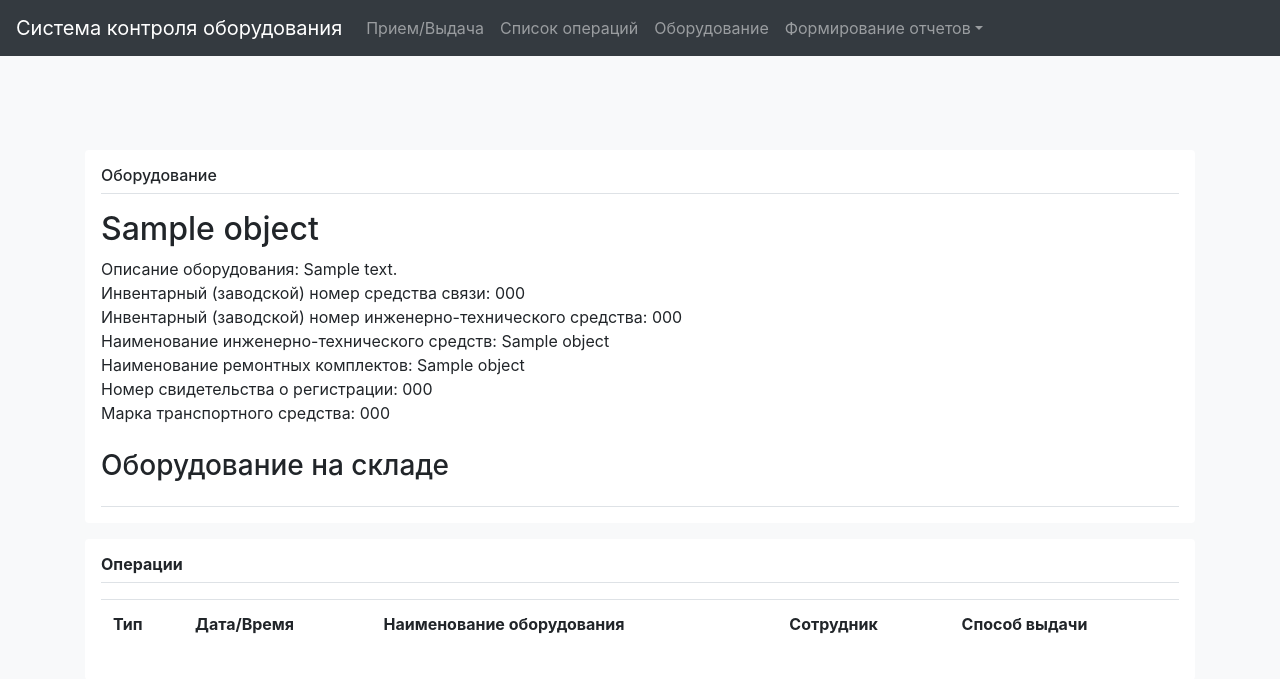
After one commit to Rockstreet/hardcontrol, a Django app: page /hard_detail/1 in a window 1280 px wide. The commit adds this page. Shown: the top 679 px of the page. Run offline with Django 3.2, Linux system fonts and the light colour scheme; tables that the repository leaves empty hold one stand-in row (values such as "Sample post"); lists and menus that the app fills with data are empty; some libraries are stand-ins or nearby versions.

Commit message:
Список операций

```diff
--- a/hardcontrol/templates/base.html
+++ b/hardcontrol/templates/base.html
@@ -30,14 +30,16 @@
 
       <div class="navbar-collapse offcanvas-collapse" id="navbarsExampleDefault">
         <ul class="navbar-nav mr-auto">
-          <li class="nav-item active">
-            <a class="nav-link" href="#">Прием/Выдача <span class="sr-only">(current)</span></a>
+        {% url 'index' as url %}
+          <li class="nav-item {% if request.path == url %} active {% endif %}">
+            <a class="nav-link" href="{{ url }}">Прием/Выдача <span class="sr-only">(current)</span></a>
+          </li>
+        {% url 'list_operations' as url %}
+          <li class="nav-item {% if request.path == url %} active {% endif %}">
+            <a class="nav-link" href="{{ url }}">Список операций</a>
           </li>
           <li class="nav-item">
-            <a class="nav-link" href="#">Список операций</a>
-          </li>
-          <li class="nav-item">
-            <a class="nav-link" href="">Работа с оборудованием</a>
+            <a class="nav-link" href="">Оборудование</a>
           </li>
 
 {#            <li class="nav-item">#}
@@ -77,7 +79,25 @@
 
   <script language="JavaScript">
 
-        function rem_item(id)
+
+
+      function hard_input(id,manual)
+      {
+          $.get('hard_input/', {hard_id: id, worker_id:$('#worker_id').val()}, function(data){
+
+                $('#inputrem'+data).remove();
+
+                });
+
+          alert('Оборудование принято');
+          window.location.href='/';
+
+      }
+
+
+
+
+      function rem_item(id)
         {
 
             $("#item"+id).remove();
@@ -102,6 +122,9 @@
                 $('#worker_id').val(data.pk);
 
                 get_worker_hard(data.pk);
+
+                $("#give_hard_btn").removeAttr('disabled');
+                $("#input_hard_btn").removeAttr('disabled');
 
                 });
 
@@ -145,7 +168,7 @@
                   {#'          </div>');#}
 
 
-                       $('#hardw_list_input').append('<tr><td>'+data2.fields.title+'</td><td align="center">'+a+'</td><td align="center"><input type="checkbox" disabled="disabled" class=""></td><td align="center"><input type="checkbox" class=""></td></tr>');
+                       $('#hardw_list_input').append('<tr id="inputrem'+data2.pk+'"><td>'+data2.fields.title+'</td><td align="center">'+a+'</td><td align="center"><input type="checkbox" disabled="disabled" class=""></td><td align="center"><input type="checkbox" value="'+data2.pk+'" class="select_manual"></td></tr>');
 
 
 
@@ -244,9 +267,12 @@
 
                 });
 
-            $('#in_pocess').remove();
+            {#$('#in_pocess').remove();#}
+            {##}
+            {#$('#sucess').attr('class','d-block text-right mt-3');#}
 
-            $('#sucess').attr('class','d-block text-right mt-3');
+                alert('Оборудование выдано');
+                window.location.href='/';
 
 
             });
@@ -259,7 +285,15 @@
 
          $('#input_hard_btn').click(function () {
 
-             alert('Прием оборудования');
+
+             $(".select_manual:checkbox:checked").each(function () {
+
+                 hard_input($(this).val(),1);
+
+             });
+
+
+
          });
 
       });
--- /dev/null
+++ b/hardcontrol/templates/hardcontrol/hard_detail.html
@@ -0,0 +1,112 @@
+{% extends "base.html" %}
+{% load staticfiles %}
+{% block content %}
+
+    <div class="mt-3 p-3 bg-white rounded box-shadow">
+        <h6 class="border-bottom border-gray pb-2 mb-0">Оборудование</h6>
+        <div class="media  pt-3">
+
+            <div class="media-body pb-3 mb-0 border-bottom border-gray">
+
+            <h2>{{ hard_objects.title }}</h2>
+
+                {% if hard_objects.meta_description %}Описание оборудования: {{ hard_objects.meta_description }}<br>{% endif %}
+                {% if hard_objects.number1 %}Инвентарный (заводской) номер средства связи: {{ hard_objects.number1 }}<br>{% endif %}
+                {% if hard_objects.number2 %}Инвентарный (заводской) номер инженерно-технического средства: {{ hard_objects.number2 }}<br>{% endif %}
+                {% if hard_objects.name %}Наименование инженерно-технического средств: {{ hard_objects.name }}<br>{% endif %}
+                {% if hard_objects.name_rem %}Наименование ремонтных комплектов: {{ hard_objects.name_rem }}<br>{% endif %}
+                {% if hard_objects.number_reg %}Номер свидетельства о регистрации: {{ hard_objects.number_reg}}<br>{% endif %}
+                {% if hard_objects.number_name %}Марка транспортного средства: {{ hard_objects.number_name}}<br>{% endif %}
+                <br>
+
+            {%  if hard_objects.status %}
+                <h3>Оборудование на складе</h3>
+            {% else %}
+
+                <b>Оборудование выдано</b>: <a href="#">{{ this_worker.first_name }} {{ this_worker.last_name }}</a>
+                <br>
+                <b>Дата выдачи:</b> {{ this_worker_data }}
+
+
+
+             {% endif %}
+
+
+
+
+            </div>
+        </div>
+    </div>
+
+
+    <div class="mt-3 p-3 bg-white rounded box-shadow">
+        <h6 class="border-bottom border-gray pb-2 mb-0"><b>Операции</b></h6>
+        <div class="media  pt-3">
+
+            <table class="media-body pb-3 mb-0 border-bottom border-gray">
+
+            <table class="table">
+                <tr>
+                    <th>
+                        Тип
+                    </th>
+                    <th>
+                        Дата/Время
+                    </th>
+                    <th>
+                        Наименование оборудования
+                    </th>
+                    <th>
+                        Сотрудник
+                    </th>
+                    <th>
+                        Способ выдачи
+                    </th>
+                </tr>
+
+
+ {% for list in hardtransaction_list %}
+
+<tr {% if list.type %}class="table-danger"{% else %} class="table-success"{% endif %}>
+<td>
+{% if list.type %}Выдача{% else %}
+    Прием
+{% endif %}
+</td>
+
+        <td>
+            {{ list.datetime }}
+        </td>
+<td>
+
+    {{ list.hard_id }}
+
+</td>
+
+<td>
+            {{ list.worker_id.first_name }} {{ list.worker_id.last_name }}
+        </td>
+
+<td>
+{% if list.select_auto %}По RFID{% else %}
+    Вручную
+{% endif %}
+</td>
+
+
+     </tr>
+
+
+ {% endfor  %}
+
+</table>
+
+
+            </div>
+        </div>
+    </div>
+
+
+
+
+{% endblock %}
--- a/hardcontrol/urls.py
+++ b/hardcontrol/urls.py
@@ -31,4 +31,10 @@ urlpatterns = [
     path('get_worker/', views.get_worker, name='get_worker'),
     path('get_worker_hard/', views.get_worker_hard, name='get_worker_hard'),
     path('get_hard_object/', views.get_hard_object, name='get_hard_object'),
+    path('hard_input/', views.hard_input, name='hard_input'),
+    path('list_operations/', views.ListOperations.as_view(), name='list_operations'),
+    path('hard_detail/<pk>', views.HardDetail.as_view(), name='hard_detail'),
+
+
+
 ]
--- a/hardcontrol/views.py
+++ b/hardcontrol/views.py
@@ -69,6 +69,41 @@ class Register_user(generic.CreateView):
 		return True
 
 
+class ListOperations(generic.ListView):
+
+
+    model = HardTransaction
+    ordering = ['-datetime']
+    template_name = 'hardcontrol/list_operations.html'
+
+    def get_context_data(self, **kwargs):
+        context = super(ListOperations, self).get_context_data(**kwargs)
+        return context
+
+class HardDetail(generic.DetailView):
+
+    model = Hard_objects
+    template_name = 'hardcontrol/hard_detail.html'
+
+    def get_context_data(self, **kwargs):
+        context = super(HardDetail, self).get_context_data(**kwargs)
+
+        if self.object.status==False:
+            context['this_worker'] = HardOnWorker.objects.filter(hard_id=self.object.pk).last().worker_id
+            context['this_worker_data'] = HardOnWorker.objects.filter(hard_id=self.object.pk).last().datetime
+
+
+
+
+
+
+        return context
+
+
+
+
+
+
 class FPregistration(generic.TemplateView):
 	template_name = 'hardcontrol/fpregistration.html'
 
@@ -137,3 +172,22 @@ def get_hard_object(request):
 
 
     return HttpResponse(hard_obj)
+
+
+def hard_input(request):
+    hard_id = None
+    if request.method == 'GET':
+        hard_id = request.GET['hard_id']
+        worker_id = request.GET['worker_id']
+
+    hard_object = Hard_objects.objects.get(pk=hard_id)
+    hard_object.status = True
+    hard_object.save()
+
+    hard_transaction = HardTransaction(type=False, worker_id=User.objects.get(pk=worker_id),
+                                       hard_id=Hard_objects.objects.get(pk=hard_id));
+    hard_transaction.save()
+
+    hard_on_worker = HardOnWorker.objects.filter(hard_id=Hard_objects.objects.get(pk=hard_id)).delete()
+
+    return HttpResponse(hard_id)
```
Also changed, not shown: hardcontrol/templates/hardcontrol/index.html (+4 -4 lines), hardcontrol/templates/hardcontrol/list_operations.html (added, +91 -0 lines).
